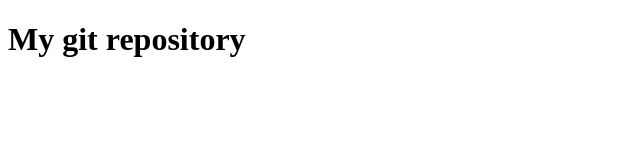
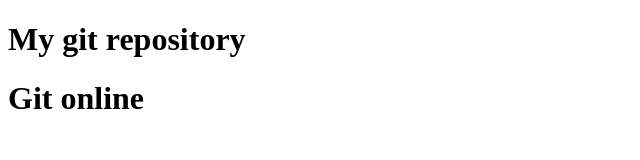
Before and after one commit to Ebuka-Francis/second-git, a plain HTML site: page index.html in a window 1280 px wide. Shown: the whole page, without its empty margins (0-640 px from the left). Drawn offline with Linux system fonts and the light colour scheme.

Commit message:
Update index.html

```diff
--- a/index.html
+++ b/index.html
@@ -8,5 +8,6 @@
 </head>
 <body>
     <h1>My git repository</h1>
+      <h1>Git online</h1>
 </body>
 </html>
```
